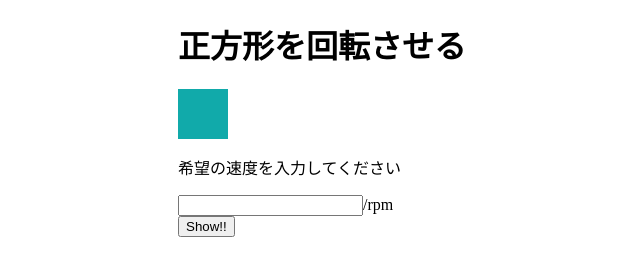
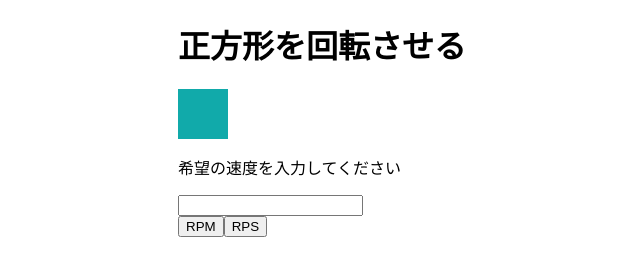
Before and after one commit to K-Yosuke/ShowRPM, a plain HTML site: page index.html in a window 1280 px wide. Shown: the whole page, without its empty margins (146-786 px from the left). Drawn offline with Linux system fonts and the light colour scheme.

Commit message:
webkit fix

```diff
--- a/index.html
+++ b/index.html
@@ -6,11 +6,20 @@
 <title>Show RPM!!</title>
 <link rel="stylesheet" href="./css/animation.css">
 <script type="text/javascript">
-  function turn() {
+  function turnRpm() {
+    var textBox = document.getElementById("rpmBox").value;
+    var rpm = 60 / textBox;
+    var circle = document.getElementById("load");
+
+    circle.style.animation = "spin " + rpm + "s linear infinite";
+    circle.style.webkitAnimation = "spin " + rpm + "s linear infinite";
+  }
+  function turnRps() {
     var textBox = document.getElementById("rpmBox").value;
     var circle = document.getElementById("load");
 
-    circle.style.animation = "spin " + textBox +"s linear infinite";
+    circle.style.animation = "spin " + textBox + "s linear infinite";
+    circle.style.webkitAnimation = "spin " + textBox + "s linear infinite";
   }
 </script>
 </head>
@@ -23,8 +32,8 @@
 
 <form>
 <p>希望の速度を入力してください</p>
-<input type="text" id="rpmBox">/rpm<br>
-<input type="button" id="btn" value="Show!!" onclick="turn()">
+<input type="text" id="rpmBox"><br>
+<input type="button" id="btn" value="RPM" onclick="turnRpm()"><input type="button" id="btn" value="RPS" onclick="turnRps()">
 </form>
 
 </div>
```
Also changed, not shown: 2 other files.
